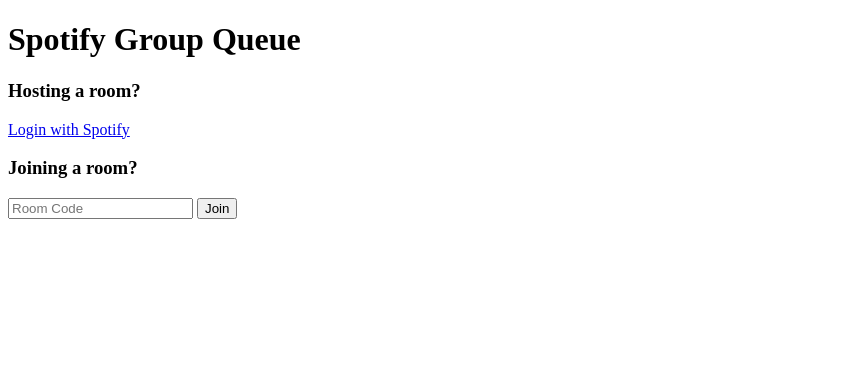
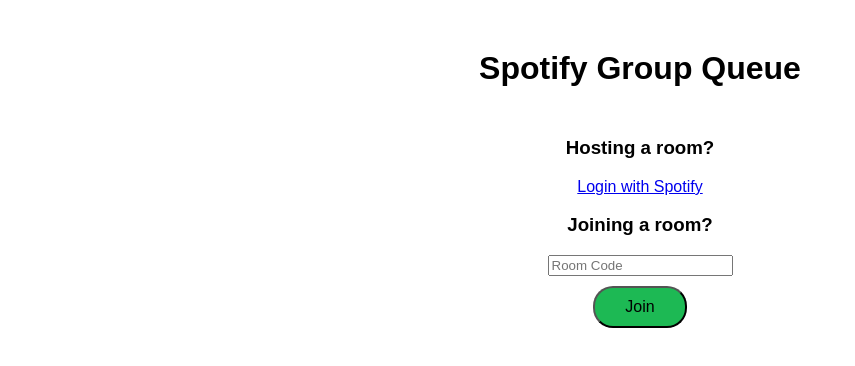
Before and after one commit to aaronraff/spotifyGroupQueueGo, a plain HTML site: page index.html in a window 1280 px wide. Shown: the whole page, without its empty margins (0-855 px from the left). Drawn offline with Linux system fonts and the light colour scheme.

```diff
--- a/index.html
+++ b/index.html
@@ -2,19 +2,22 @@
 <html>
 	<head>
 		<title>Spotify Group Queue</title>
-		<link rel="stylesheet" type="text/css" href="styles.css">
+		<link rel="stylesheet" type="text/css" href="static/styles.css">
 	</head>
 
 	<body>
-		<h1> Spotify Group Queue </h1>
+		<h1 id="app-name"> Spotify Group Queue </h1>
 
+		<div id="login">
 			<h3> Hosting a room? </h3>
 			<a id="spotify-login" href={{ . }}>Login with Spotify</a>
 
 			<h3> Joining a room? </h3>
 			<form id="joining-room" action="/join" method="POST">
 			<input type="text" name="roomCode" placeholder="Room Code">
+			<br/>
 			<button type="submit">Join</button>
+		<div/>
 	</body>
 
 </html>
--- a/static/styles.css
+++ b/static/styles.css
@@ -0,0 +1,22 @@
+html {
+	font-family: sans-serif;
+}
+
+#app-name {
+	margin-top: 50px;
+	margin-bottom: 50px;
+	text-align: center;
+}
+
+#login {
+	text-align: center;
+}
+
+#joining-room button {
+	font-size: 16px;
+	margin-top: 10px;
+	padding: 10px 30px;
+	background-color: #1DB954;
+	border-radius: 20px;
+	cursor: pointer;
+}
```
Also changed, not shown: 1 other file. Lines whose indentation alone changed are shown as unchanged.
